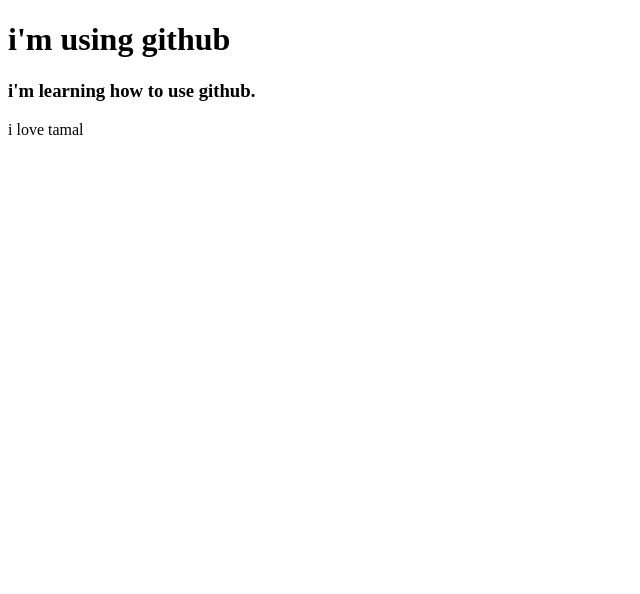
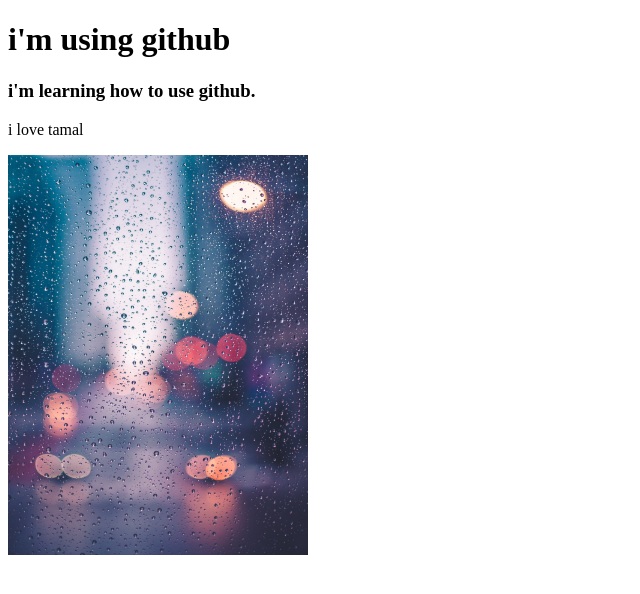
Before and after one commit to Gronthy/my-first-website, a plain HTML site: page index.html in a window 1280 px wide. Shown: the whole page, without its empty margins (0-640 px from the left). Drawn offline with Linux system fonts and the light colour scheme.

Commit message:
rain picture

```diff
--- a/index.html
+++ b/index.html
@@ -5,10 +5,17 @@
     <meta http-equiv="X-UA-Compatible" content="IE=edge">
     <meta name="viewport" content="width=device-width, initial-scale=1.0">
     <title>Document</title>
+    <style>
+        img{
+            height: 400px;
+            width: 300px;
+        }
+    </style>
 </head>
 <body>
     <h1>i'm using github</h1>
     <h3>i'm learning how to use github.</h3>
     <p>i love tamal</p>
+    <img src="./rain.jpg">
 </body>
 </html>
```
Also changed, not shown: rain.jpg (added).
